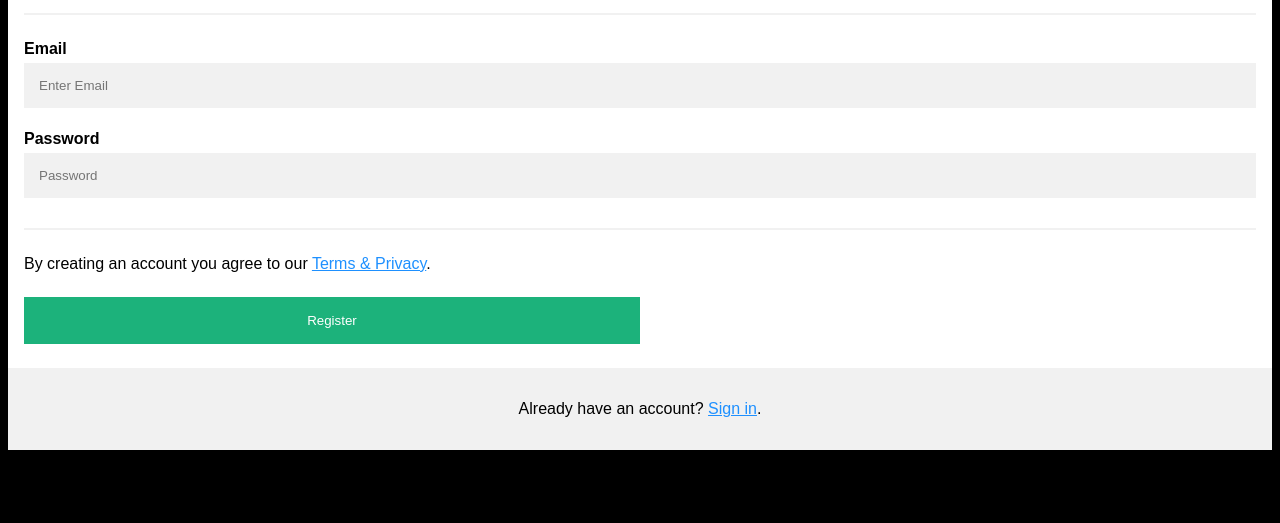
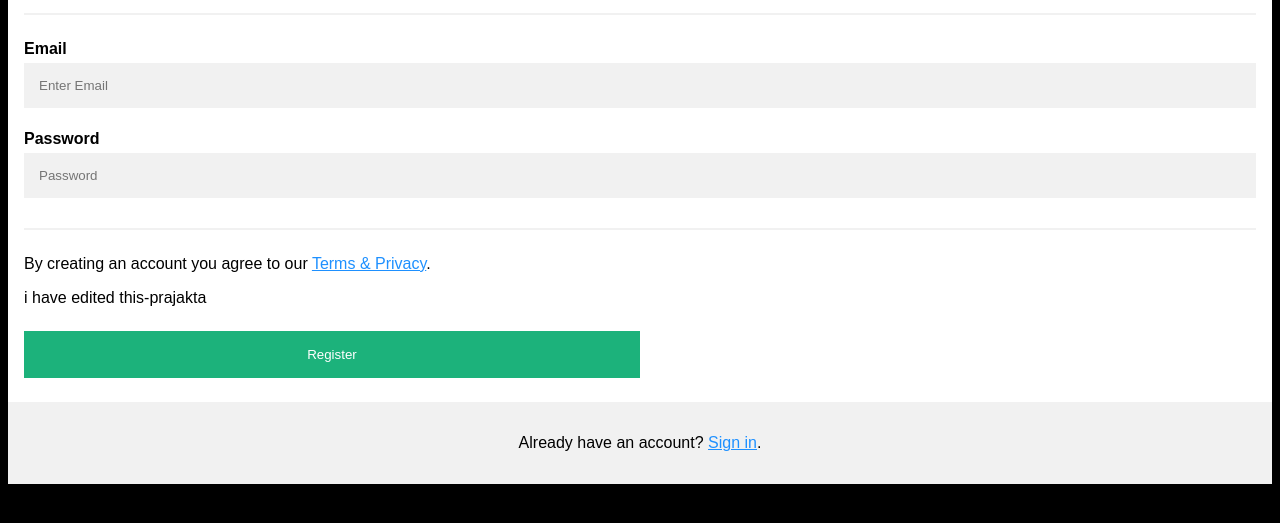
Before and after one commit to prajaktamedhe/Timepass, a plain HTML site: page index.html in a window 1280 px wide. Shown: the part 125-648 px from the top of the page. Drawn offline with Linux system fonts and the light colour scheme.

Commit message:
commit11

```diff
--- a/index.html
+++ b/index.html
@@ -91,7 +91,7 @@
         <input type="password" placeholder="Password" id="psw" required>
         <hr>
         <p>By creating an account you agree to our <a href="#">Terms & Privacy</a>.</p>
-
+<p> i have edited this-prajakta </p>
         <button type="button" id="submitData" class="registerbtn">Register</button>
     </div>
 
```
